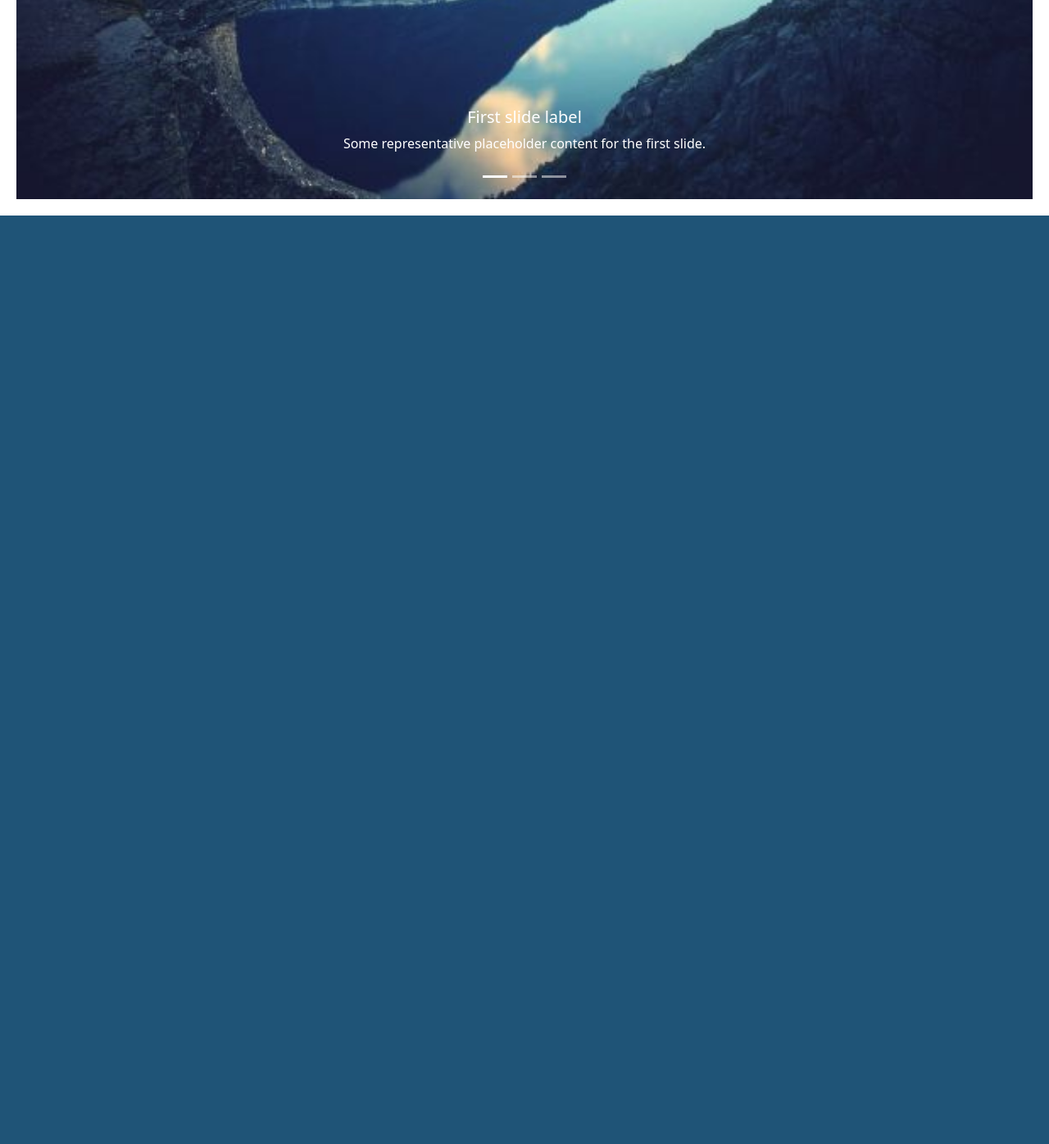
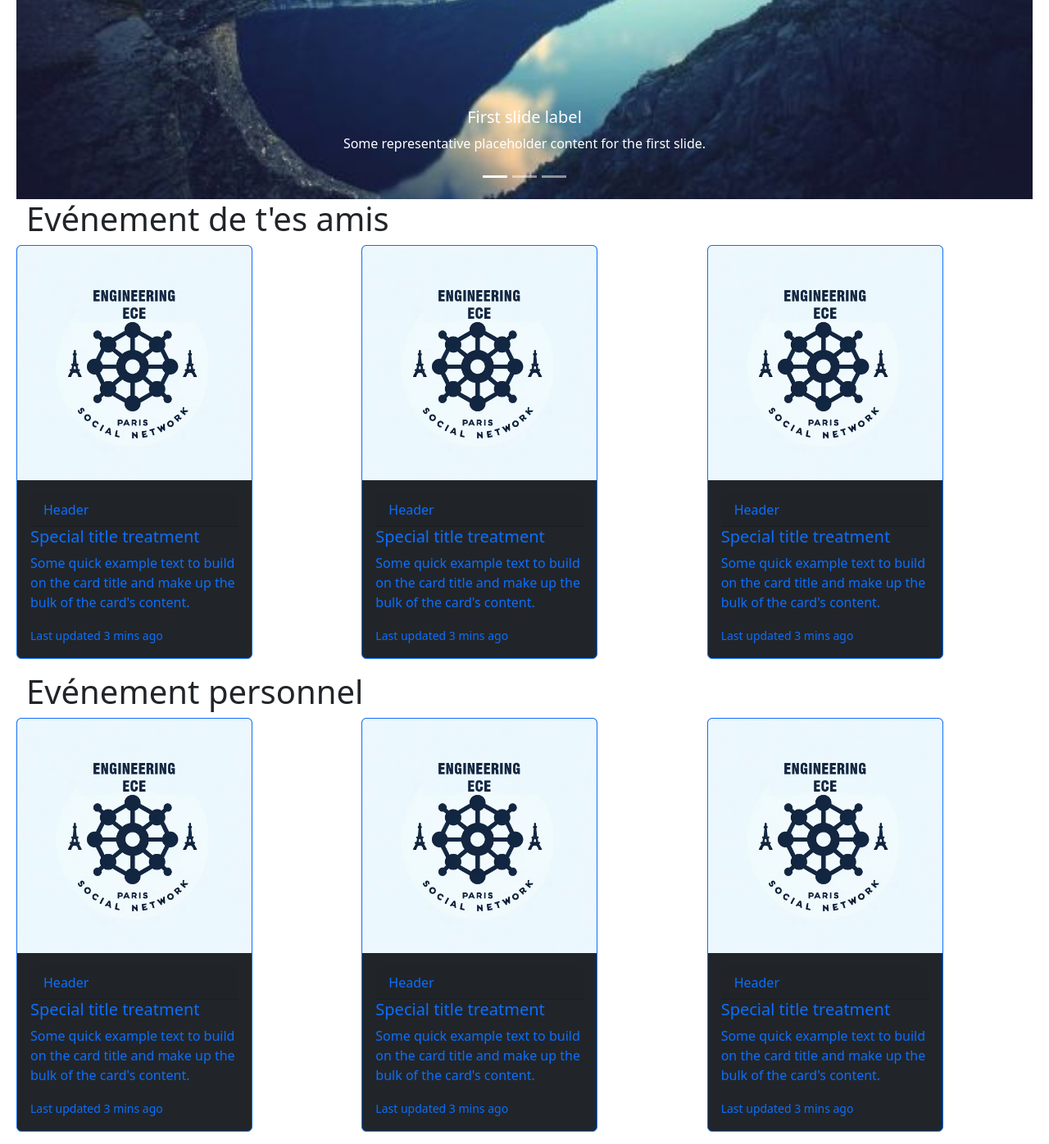
Before and after one commit to Crrenj/projet-web, a PHP site: page / in a window 1280 px wide. Shown: the part 1020-2416 px from the top of the page at 82% size. Before the commit the page ends 1283 px from the top, so only its background shows below. Run offline with PHP 8.4, Linux system fonts and the light colour scheme.

Commit message:
event plus map

```diff
--- a/index.php
+++ b/index.php
@@ -137,7 +137,111 @@
 				<span class="visually-hidden">Next</span>
 			</button>
 		</div>
+
+		<div id="event">
+			<div id="event_friend">
+				<div class="container-fluid">
+					<h1>Evénement de t'es amis</h1>
+				</div>
+				<div class="container-fluide">
+					<div class="row">
+						<div class="col-sm-4">
+							<div class="card text-bg-dark border-primary mb-3" style="width: 18rem;">
+								<img src="img/logo/logo_simple.png" class="card-img-top" alt="...">
+								<div class="card-body text-primary">
+									<div class="card-header">Header</div>
+									<h5 class="card-title">Special title treatment</h5>
+									<p class="card-text">Some quick example text to build on the card title and make up the bulk of the card's content.</p>
+									<p class="card-text"><small>Last updated 3 mins ago</small></p>
+								</div>
+							</div>
+						</div>
+						<div class="col-sm-4">
+							<div class="card text-bg-dark border-primary mb-3" style="width: 18rem;">
+								<img src="img/logo/logo_simple.png" class="card-img-top" alt="...">
+								<div class="card-body text-primary">
+									<div class="card-header">Header</div>
+									<h5 class="card-title">Special title treatment</h5>
+									<p class="card-text">Some quick example text to build on the card title and make up the bulk of the card's content.</p>
+									<p class="card-text"><small>Last updated 3 mins ago</small></p>
+								</div>
+							</div>
+						</div>
+						<div class="col-sm-4">
+							<div class="card text-bg-dark border-primary mb-3" style="width: 18rem;">
+								<img src="img/logo/logo_simple.png" class="card-img-top" alt="...">
+								<div class="card-body text-primary">
+									<div class="card-header">Header</div><h5 class="card-title">Special title treatment</h5>
+									<p class="card-text">Some quick example text to build on the card title and make up the bulk of the card's content.</p>
+									<p class="card-text"><small>Last updated 3 mins ago</small></p>
+								</div>
+							</div>
+						</div>
+					</div>
+				</div>
+
+			</div>
+
+			<div id="event_perso">
+				<div class="container-fluid">
+					<h1>Evénement personnel</h1>
+				</div>
+				<div class="container-fluide">
+					<div class="row">
+						<div class="col-sm-4">
+							<div class="card text-bg-dark border-primary mb-3" style="width: 18rem;">
+								<img src="img/logo/logo_simple.png" class="card-img-top" alt="...">
+								<div class="card-body text-primary">
+									<div class="card-header">Header</div>
+									<h5 class="card-title">Special title treatment</h5>
+									<p class="card-text">Some quick example text to build on the card title and make up the bulk of the card's content.</p>
+									<p class="card-text"><small>Last updated 3 mins ago</small></p>
+								</div>
+							</div>
+						</div>
+						<div class="col-sm-4">
+							<div class="card text-bg-dark border-primary mb-3" style="width: 18rem;">
+								<img src="img/logo/logo_simple.png" class="card-img-top" alt="...">
+								<div class="card-body text-primary">
+									<div class="card-header">Header</div>
+									<h5 class="card-title">Special title treatment</h5>
+									<p class="card-text">Some quick example text to build on the card title and make up the bulk of the card's content.</p>
+									<p class="card-text"><small>Last updated 3 mins ago</small></p>
+								</div>
+							</div>
+						</div>
+						<div class="col-sm-4">
+							<div class="card text-bg-dark border-primary mb-3" style="width: 18rem;">
+								<img src="img/logo/logo_simple.png" class="card-img-top" alt="...">
+								<div class="card-body text-primary">
+									<div class="card-header">Header</div><h5 class="card-title">Special title treatment</h5>
+									<p class="card-text">Some quick example text to build on the card title and make up the bulk of the card's content.</p>
+									<p class="card-text"><small>Last updated 3 mins ago</small></p>
+								</div>
+							</div>
+						</div>
+					</div>
+				</div>
+			</div>
+		</div>
+
+		<div id="Google-contact">
+			<div class="container-fluid">
+				<div class="row">
+					<div class="col">
+						<iframe src="https://www.google.com/maps/embed?pb=!1m18!1m12!1m3!1d2625.3909119356854!2d2.2882762184060494!3d48.850755695681165!2m3!1f0!2f0!3f0!3m2!1i1024!2i768!4f13.1!3m3!1m2!1s0x47e6701b4f58251b%3A0x167f5a60fb94aa76!2sECE%20Paris!5e0!3m2!1sen!2sfr!4v1702754388336!5m2!1sen!2sfr" width="600" height="450" style="border:0;" allowfullscreen="" loading="lazy" referrerpolicy="no-referrer-when-downgrade"></iframe>
+					</div>
+					<div class="col">
+						<p>Lorem ipsum dolor sit amet, consectetur adipisicing elit, sed do eiusmod
+						tempor incididunt ut labore et dolore magna aliqua. Ut enim ad minim veniam,
+						quis nostrud exercitation ullamco laboris nisi ut aliquip ex ea commodo
+						consequat. Duis aute irure dolor in reprehenderit in voluptate velit esse
+						cillum dolore eu fugiat nulla pariatur. Excepteur sint occaecat cupidatat non
+						proident, sunt in culpa qui officia deserunt mollit anim id est laborum.</p>
+					</div>
+				</div>
+			</div>
+		</div>
 	</div>
-
 </body>
 </html>
```
